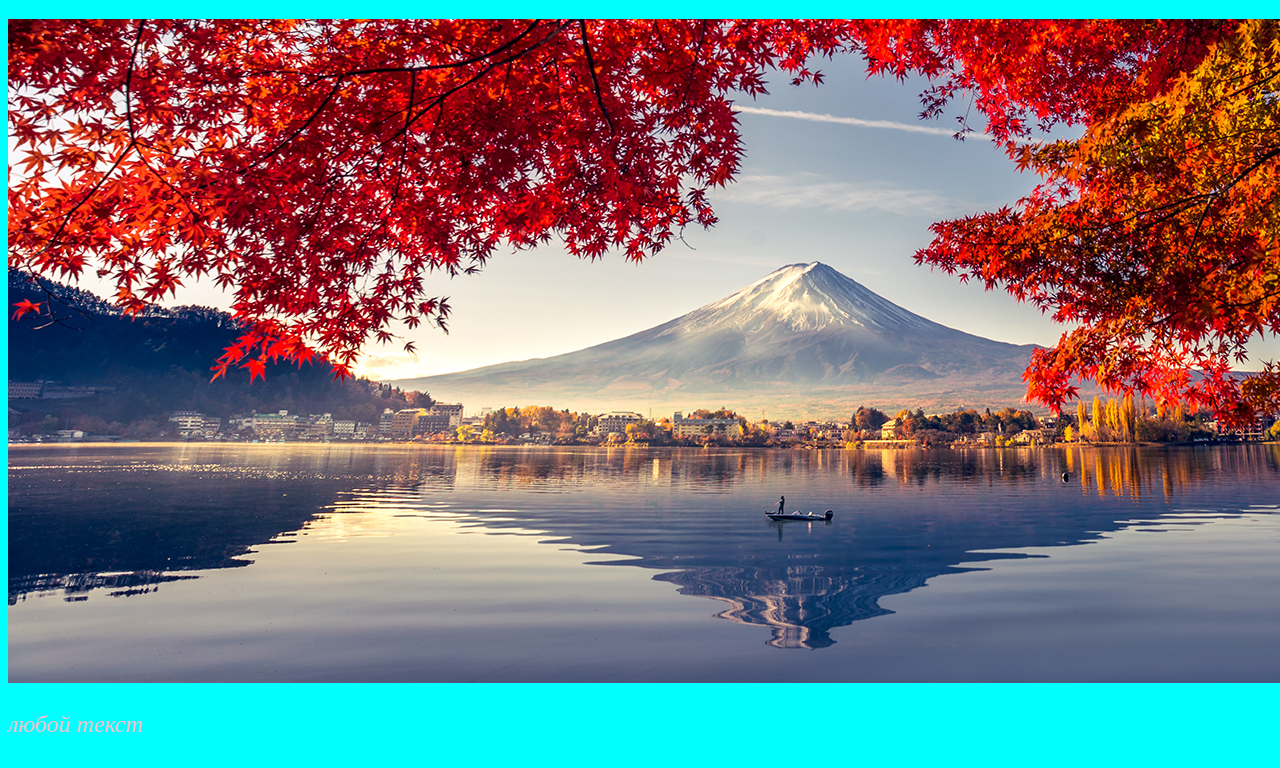
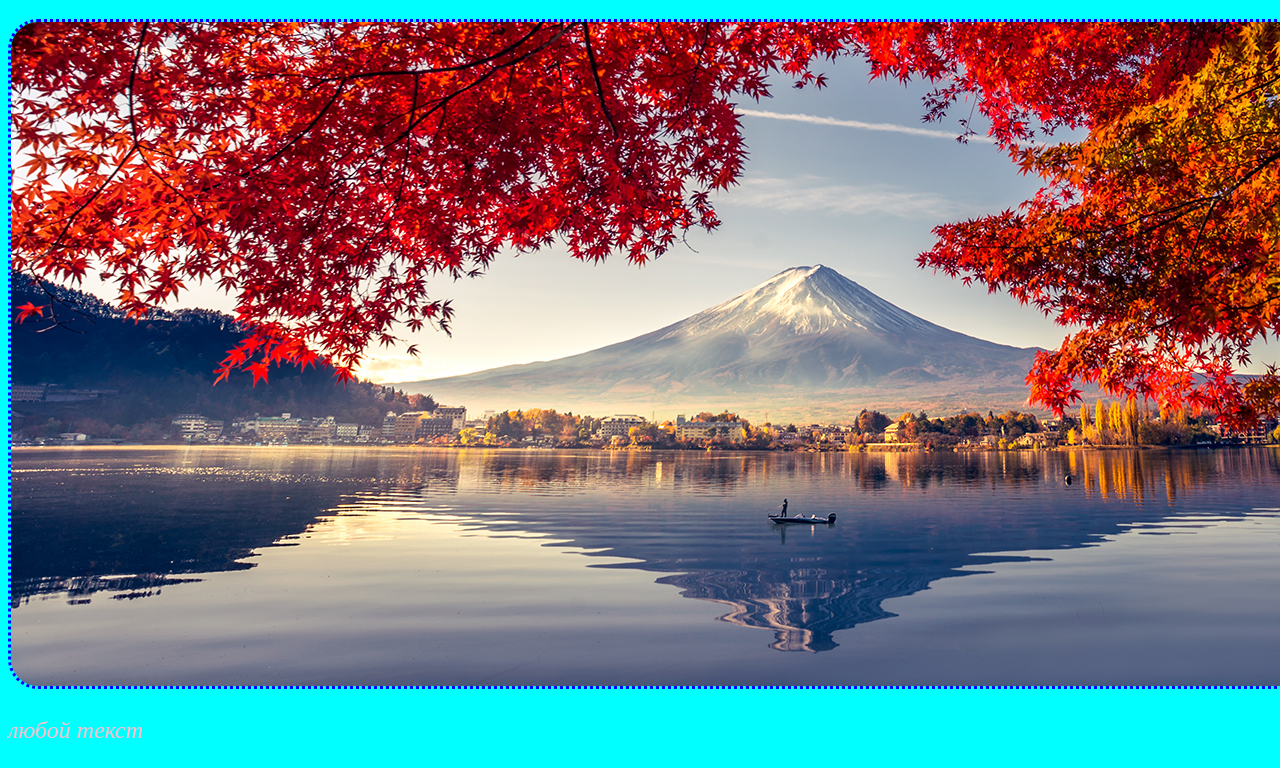
Before and after one commit to R3fra1n8/example, a plain HTML site: page index.html in a window 1280 px wide. Shown: the part 61-829 px from the top of the page. Drawn offline with Linux system fonts and the light colour scheme.

Commit message:
style img 1

```diff
--- a/css/style.css
+++ b/css/style.css
@@ -6,3 +6,7 @@ p {
     font-size: 24px;
     font-style: italic;
 }
+img {
+    border: dotted blue 3px;
+    border-radius: 30px;
+}
```
